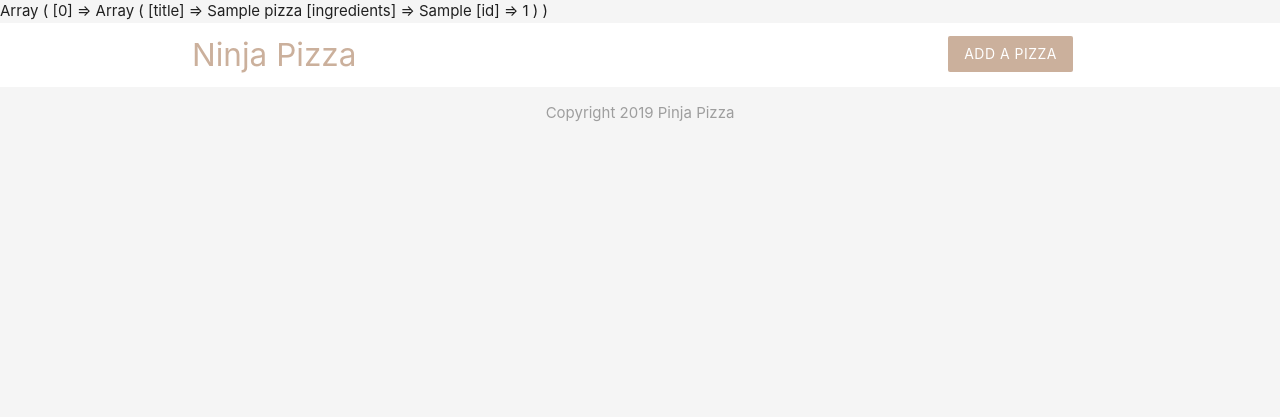
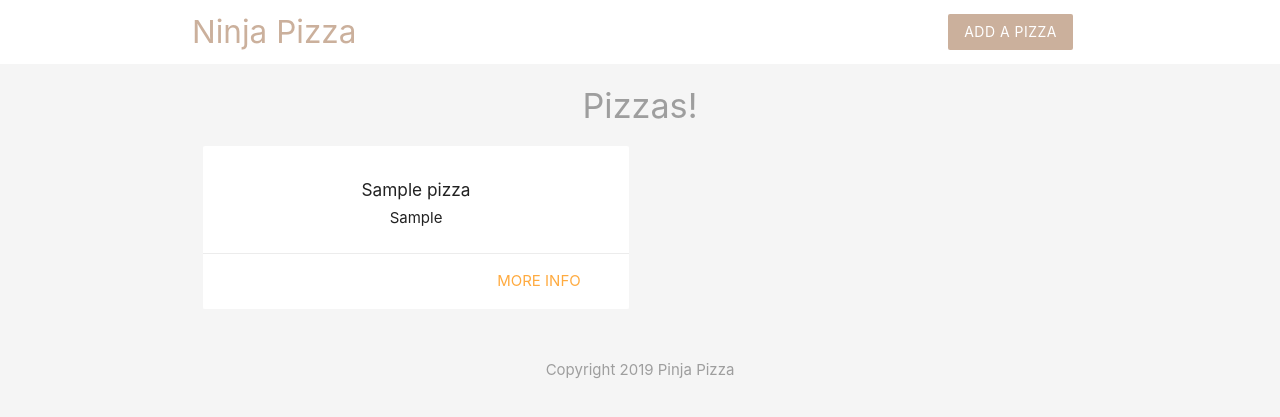
Before and after one commit to biagiola/php-and-sql, a PHP site: page / in a window 1280 px wide. Shown: the top 417 px of the page. Run offline with PHP 8.4, Linux system fonts and the light colour scheme; tables that the repository leaves empty or names only in its code hold one stand-in row (values such as "Sample post").

Commit message:
Rendering Data to the Browser

```diff
--- a/index.php
+++ b/index.php
@@ -20,14 +20,37 @@
     // fetch the resulting rows as an array
     $pizzas = mysqli_fetch_all($result, MYSQLI_ASSOC); // MYSQLI_ASSOC means the way that we want the return (as an array)
 
-    print_r($pizzas);
+    mysqli_free_result($result);// free result from memeory
 
+    mysqli_close($conn); // close the connection to the db
 
 ?>
 <!DOCTYPE html>
 <html>
 
   <?php include('templates/header.php') ?>
+
+  <h4 class="center grey-text">Pizzas!</h4>
+
+  <div class="container">
+    <div class="row">
+
+        <?php foreach( $pizzas as $pizza ) { ?>
+            <div class="col s6 md3">
+                <div class="card z-depth-0">
+                    <div class="card-content center">
+                        <h6> <?php echo htmlspecialchars( $pizza['title'] ); ?> </h6>
+                        <div><?php echo htmlspecialchars( $pizza['ingredients'] );  ?></div>
+                    </div>
+                    <div class="card-action right-align">
+                        <a href="#" class="bran-text">more info</a>
+                    </div>
+                </div>
+            </div>
+        <?php } ?>
+    </div>
+  </div>
+
   <?php include('templates/footer.php') ?>
 
 </html>
```
